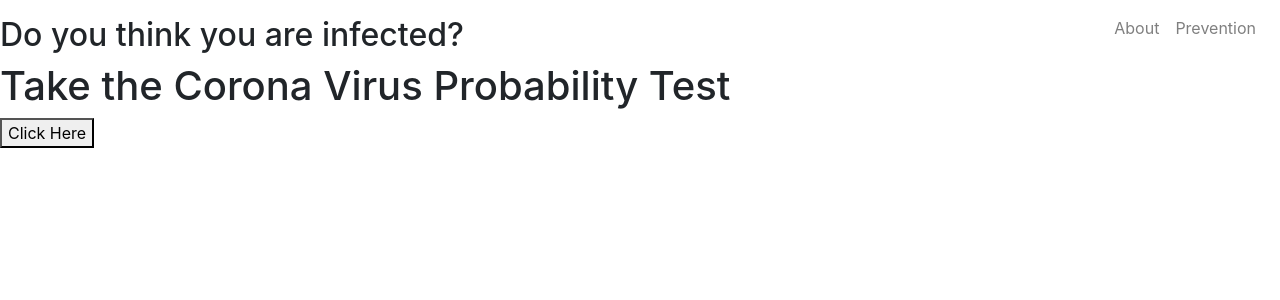
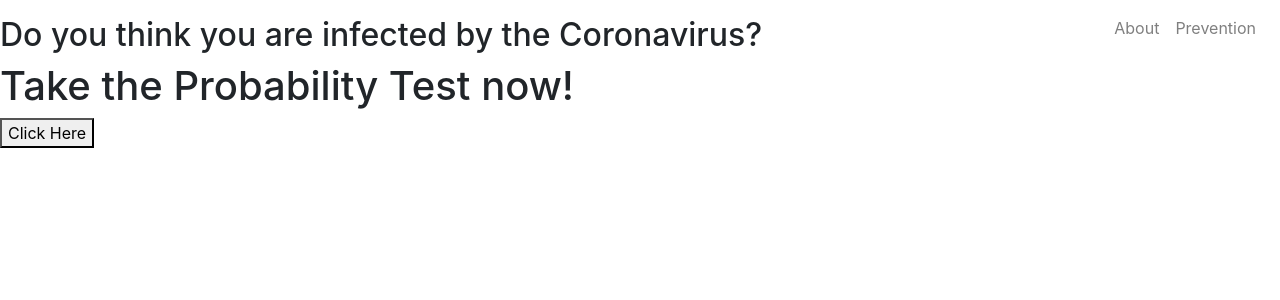
Before and after one commit to munirmaricar/Corona-Virus-Probability-Test, a Django app: page / in a window 1280 px wide. Shown: the top 300 px of the page. Run offline with Django 3.2, Linux system fonts and the light colour scheme; some libraries are stand-ins or nearby versions.

Commit message:
Editing the webpage text

```diff
--- a/corona_test/templates/base.html
+++ b/corona_test/templates/base.html
@@ -1,6 +1,7 @@
 {% load static %}
 <!doctype html>
 <html lang="en">
+
 <head>
   <!-- Required meta tags -->
   <meta charset="utf-8">
@@ -13,10 +14,12 @@
   {% block title %}
   {% endblock %}
 </head>
+
 <body>
   <div class="navbar">
     <nav class="navbar navbar-expand-lg navbar-light fixed-top">
-            <button class="navbar-toggler ml-auto" type="button" data-toggle="collapse" data-target="#navbarNav" aria-controls="navbarNav" aria-expanded="false" aria-label="Toggle navigation">
+      <button class="navbar-toggler ml-auto" type="button" data-toggle="collapse" data-target="#navbarNav"
+        aria-controls="navbarNav" aria-expanded="false" aria-label="Toggle navigation">
         <span class="navbar-toggler-icon"></span>
       </button>
       <div class="collapse navbar-collapse ml-auto" id="navbarNav">
@@ -40,4 +43,5 @@
   <script type="text/javascript" src="{% static 'js/popper.js' %}"></script>
   <script type="text/javascript" src="{% static 'js/bootstrap.min.js' %}"></script>
 </body>
+
 </html>
--- a/corona_test/templates/homepage.html
+++ b/corona_test/templates/homepage.html
@@ -2,13 +2,13 @@
 {% load static %}
 
 {% block title %}
-<title>Corona Virus Probability Test</title>
+<title>Coronavirus Probability Test</title>
 {% endblock %}
 {% block content %}
 <div class="row one" id="landingpage">
     <div class="col-md">
-        <h2 class="expl" id="e1">Do you think you are infected?</h2>
-        <h1 class="expl" id="e2">Take the Corona Virus Probability Test</h1>
+        <h2 class="expl" id="e1">Do you think you are infected by the Coronavirus?</h2>
+        <h1 class="expl" id="e2">Take the Probability Test now!</h1>
         <button id="testBtn">Click Here</button>
     </div>
 </div>
```
Lines whose indentation alone changed are shown as unchanged.
